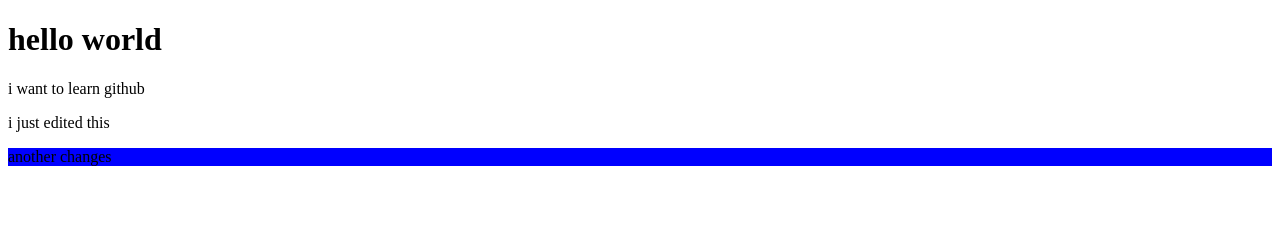
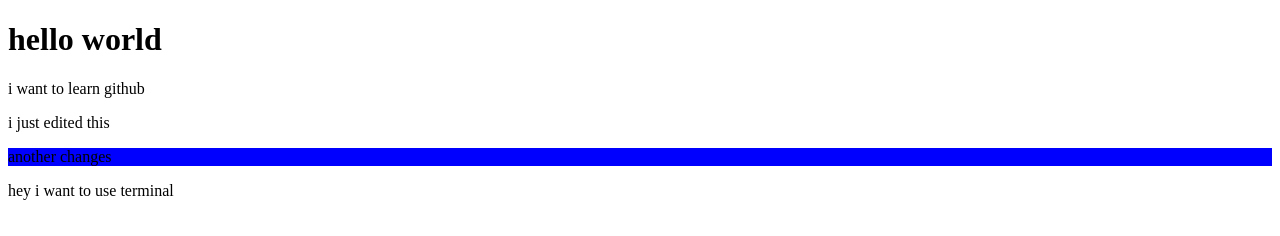
Before and after one commit to Dickson-Michael-izu/git, a plain HTML site: page index.html in a window 1280 px wide. Drawn offline with Linux system fonts and the light colour scheme.

Commit message:
terminal commit

```diff
--- a/index.html
+++ b/index.html
@@ -14,6 +14,7 @@
     <p>i just edited this </p>
 
     <p style="background-color: blue;">another changes</p>
+    <p>hey i want to use terminal</p>
 
 </body>
 
```
